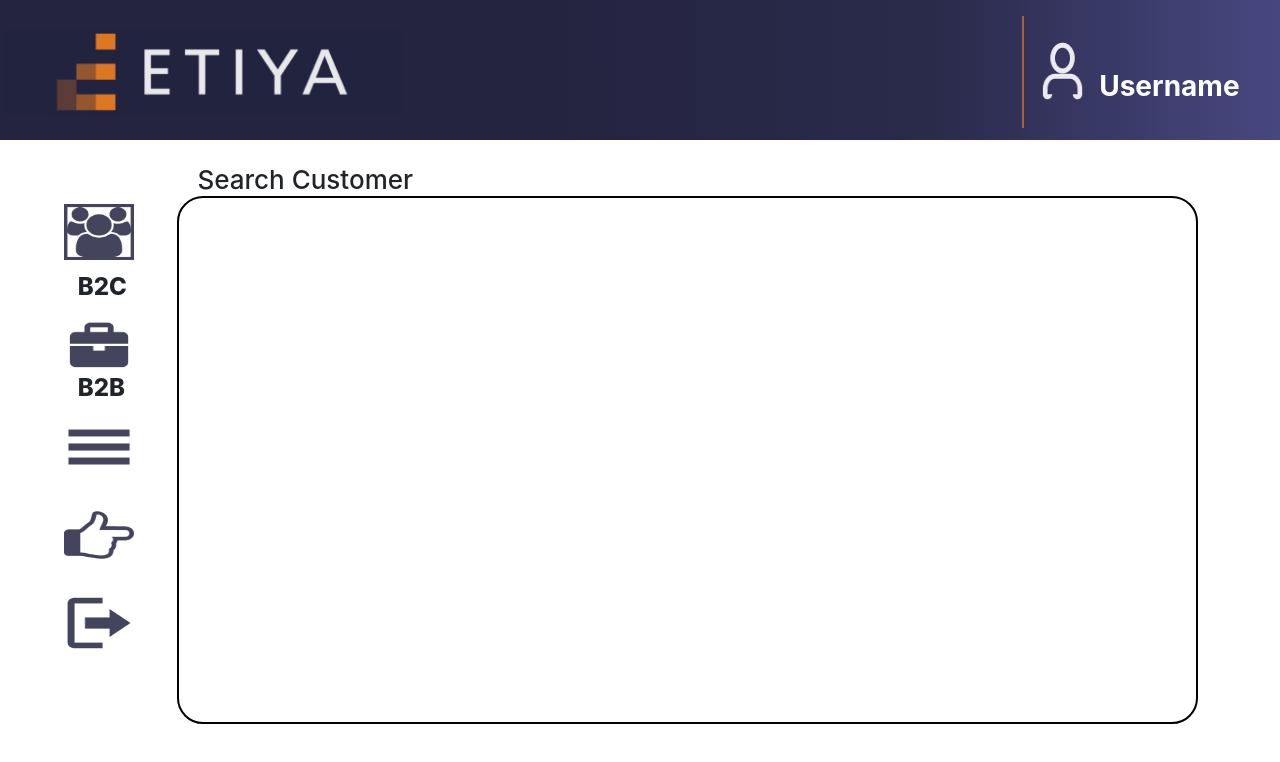
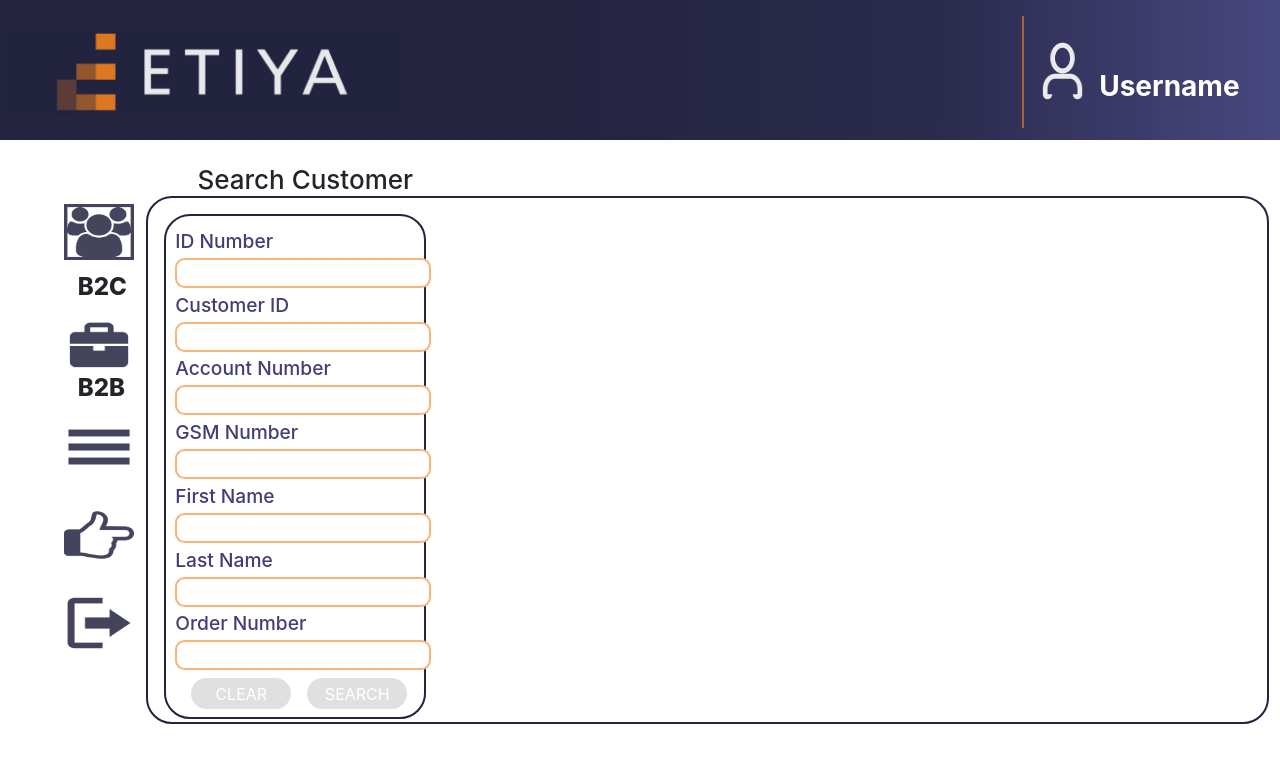
Before and after one commit to gglnyrdm/CRMLite, an Angular app: page /searchcustomer in a window 1280 px wide. Shown: the top 762 px of the page. Built offline with nearby package versions, Linux system fonts and the light colour scheme; a web font is replaced by a local one.

Commit message:
Add search filter component

```diff
--- /dev/null
+++ b/src/app/features/search-filter/search-filter/search-filter.component.html
@@ -0,0 +1,20 @@
+<div class="form-area">
+    <form>
+        <p>ID Number</p>
+        <input type="text">
+        <p>Customer ID</p>
+        <input type="text">
+        <p>Account Number</p>
+        <input type="text">
+        <p>GSM Number</p>
+        <input type="text">
+        <p>First Name</p>
+        <input type="text">
+        <p>Last Name</p>
+        <input type="text">
+        <p>Order Number</p>
+        <input type="text">
+        <button>CLEAR</button>
+        <button>SEARCH</button>
+    </form>
+</div>
--- /dev/null
+++ b/src/app/features/search-filter/search-filter/search-filter.component.scss
@@ -0,0 +1,45 @@
+.form-area {
+  position: relative;
+  display: flex;
+  align-items: center;
+  justify-content: center;
+  width: 100%;
+  height: 100%;
+  border: 2px solid #242441;
+  // background-color: red;
+  border-radius: 1.625rem;
+  margin-left: 1rem;
+  margin-top: 1rem;
+  padding-left: 1rem;
+}
+
+p {
+  position: relative;
+  margin-top: 1rem;
+  font-family: 'Inter';
+  font-weight: 550;
+  font-size: 1.2rem;
+  line-height: 1.51rem;
+  color: #3F3F77;
+  margin-bottom: 0.3rem;
+  margin-top: 0.3rem;
+}
+
+input {
+  width: 16rem;
+  border: 2px solid #F5822099;
+  border-radius: 0.6rem;
+}
+button {
+  color: white;
+  background-color: #E0E0E0;
+  width: 6.25rem;
+  height: 1.9rem;
+  margin-top: 0.5rem;
+  border-radius: 1rem;
+  border: none;
+  font-family: 'Inter';
+  font-weight: 400;
+  font-size: 1rem;
+  margin-left: 1rem;
+}
--- /dev/null
+++ b/src/app/features/search-filter/search-filter/search-filter.component.ts
@@ -0,0 +1,14 @@
+import { CommonModule } from '@angular/common';
+import { ChangeDetectionStrategy, Component } from '@angular/core';
+
+@Component({
+  selector: 'app-search-filter',
+  standalone: true,
+  imports: [
+    CommonModule,
+  ],
+  templateUrl: './search-filter.component.html',
+  styleUrl: './search-filter.component.scss',
+  changeDetection: ChangeDetectionStrategy.OnPush,
+})
+export class SearchFilterComponent { }
--- a/src/app/pages/customer/search-customer/search-customer.component.html
+++ b/src/app/pages/customer/search-customer/search-customer.component.html
@@ -1,4 +1,10 @@
 <p class="title">Search Customer</p>
 <div class="search-customer-content">
-
+    <div class="row">
+        <div class="col-md-3">
+            <app-search-filter></app-search-filter>
+        </div>
+        <div class=" content-area col-md-9">
+        </div>
+    </div>
 </div>
--- a/src/app/pages/customer/search-customer/search-customer.component.scss
+++ b/src/app/pages/customer/search-customer/search-customer.component.scss
@@ -10,9 +10,11 @@
 }
 .search-customer-content {
   position: relative;
-  min-width: 100%;
+  min-width: 110%;
+  left: -3%;
   min-height:33rem;
   // background-color: red;
-  border: 2px solid black;
+  border: 2px solid #242441;
   border-radius: 1.625rem;
+  margin: 0;
 }
--- a/src/app/pages/customer/search-customer/search-customer.component.ts
+++ b/src/app/pages/customer/search-customer/search-customer.component.ts
@@ -1,11 +1,13 @@
 import { CommonModule } from '@angular/common';
 import { ChangeDetectionStrategy, Component } from '@angular/core';
+import { SearchFilterComponent } from '../../../features/search-filter/search-filter/search-filter.component';
 
 @Component({
   selector: 'app-search-customer',
   standalone: true,
   imports: [
     CommonModule,
+    SearchFilterComponent
   ],
   templateUrl: './search-customer.component.html',
   styleUrl: './search-customer.component.scss',
--- a/src/app/shared/layouts/main-layout/main-layout.component.html
+++ b/src/app/shared/layouts/main-layout/main-layout.component.html
@@ -8,3 +8,4 @@
         <router-outlet> </router-outlet>
     </div>
 </div>
+</div>
```
